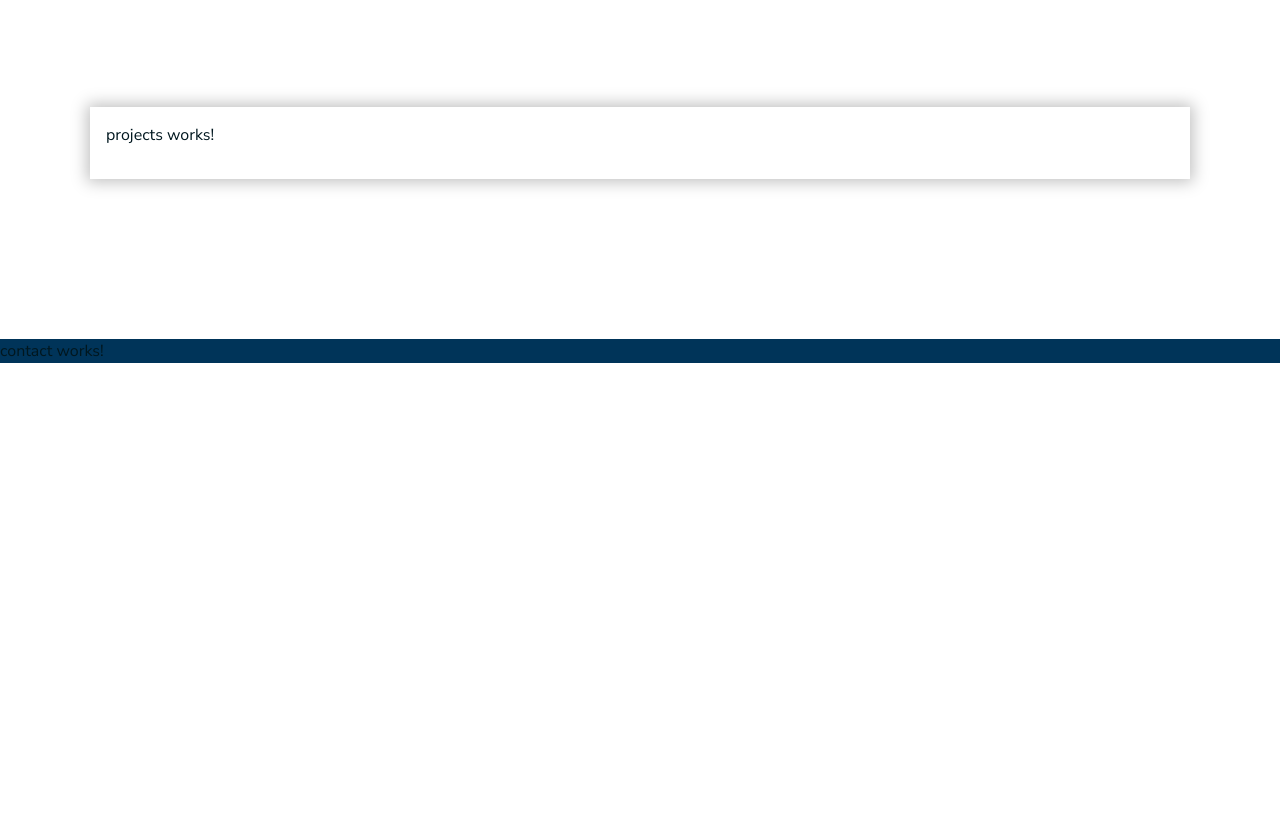
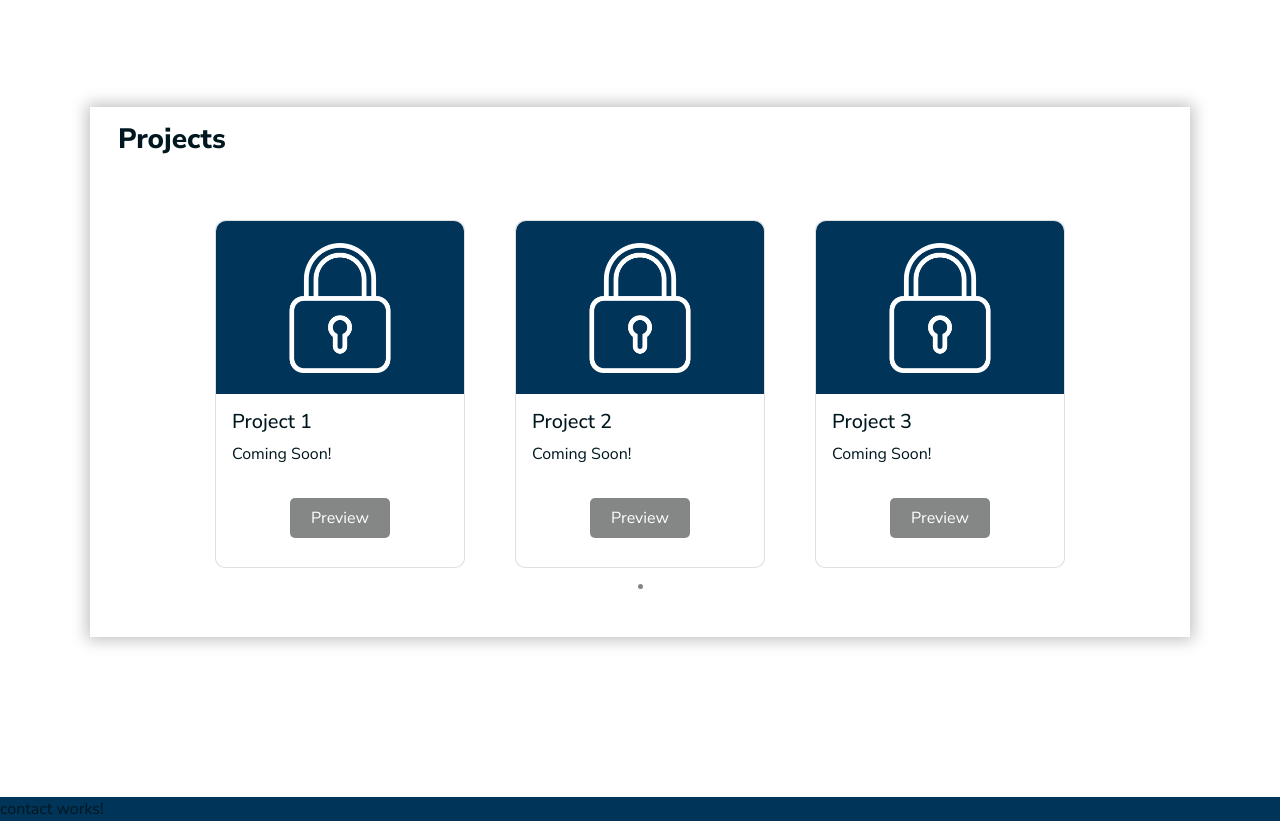
Before and after one commit to gillemta/portfolio, an Angular app: page / in a window 1280 px wide. Shown: the part 2160-2997 px from the top of the page. Before the commit the page ends 2539 px from the top, so only its background shows below. Built offline with nearby package versions, Linux system fonts and the light colour scheme.

Commit message:
added projects section

```diff
--- a/src/app/home/projects/projects.component.html
+++ b/src/app/home/projects/projects.component.html
@@ -1,3 +1,44 @@
 <section class="s2" id="projects">
-    <p>projects works!</p>
+    <div class="container">
+        <h4>Projects</h4>
+        <div class="card-container">
+            <div class="card" id="card1">
+                <div class="image-body">
+                    <img src="../../../assets/lock.jpg" class="card-image" id="image1">
+                </div>
+                <div class="card-body">
+                    <h3>Project 1</h3>
+                    <p>Coming Soon!</p>
+                    <div class="button-container">
+                        <button class="button" disabled="disabled">Preview</button>
+                    </div>
+                </div>
+            </div>
+            <div class="card" id="card2">
+                <div class="image-body">
+                    <img src="../../../assets/lock.jpg" class="card-image" id="image2">
+                </div>
+                <div class="card-body">
+                    <h3>Project 2</h3>
+                    <p>Coming Soon!</p>
+                    <div class="button-container">
+                        <button class="button" disabled="disabled">Preview</button>
+                    </div>
+                </div>
+            </div>
+            <div class="card" id="card3">
+                <div class="image-body">
+                    <img src="../../../assets/lock.jpg" class="card-image" id="image3">
+                </div>
+                <div class="card-body">
+                    <h3>Project 3</h3>
+                    <p>Coming Soon!</p>
+                    <div class="button-container">
+                        <button class="button" disabled="disabled">Preview</button>
+                    </div>
+                </div>
+            </div>
+        </div>
+        <div class="page-circle"></div>
+    </div>
 </section>
--- a/src/app/home/projects/projects.component.scss
+++ b/src/app/home/projects/projects.component.scss
@@ -0,0 +1,68 @@
+h4 {
+    font-weight: 800;
+    font-size: 1.75em;
+    padding-bottom: 2em;
+}
+
+h3 {
+    font-size: 1.25em;
+}
+
+.container {
+    padding-bottom: 2em;
+}
+
+.card-container {
+    display: flex;
+    justify-content: space-between;
+    width: 850px;
+    margin: auto;
+    padding-bottom: 1em
+}
+
+.card {
+    width: 250px;
+    height: auto;
+    border-radius: 10px;
+}
+
+.image-body {
+    display: flex;
+    justify-content: center;
+    align-items: center;
+    border-radius: 10px 10px 0 0;
+    height: 50%;
+}
+
+.image-body:hover {
+    opacity: 90%;
+    transition: 0.5s;
+}
+
+.card-image {
+    filter: invert(1);
+    max-height: 75%;
+    max-width: 75%;
+}
+
+.button-container {
+    display: flex;
+    padding-top: 1em;
+}
+
+.button {
+    border-radius: 5px;
+    border: 0px;
+    padding: .5em .75em;
+    margin: auto;
+    width:100px;
+    height:40px;
+    color:white;
+}
+
+.page-circle {
+    margin: auto;
+    height: 5px;
+    width: 5px;
+    border-radius: 50%;
+}
--- a/src/styles.scss
+++ b/src/styles.scss
@@ -103,6 +103,18 @@ p, li, label, input {
     background-color:$mainColor;
 }
 
+.image-body {
+    background-color: $mainColor;
+}
+
+.button:disabled {
+    background-color: $borderColor;
+}
+
+.page-circle {
+    background-color: $borderColor;
+}
+
 @media screen and (max-width: 1250px) {
     .main-container{
         width: 70%;
```
Also changed, not shown: src/assets/lock.jpg (added).
